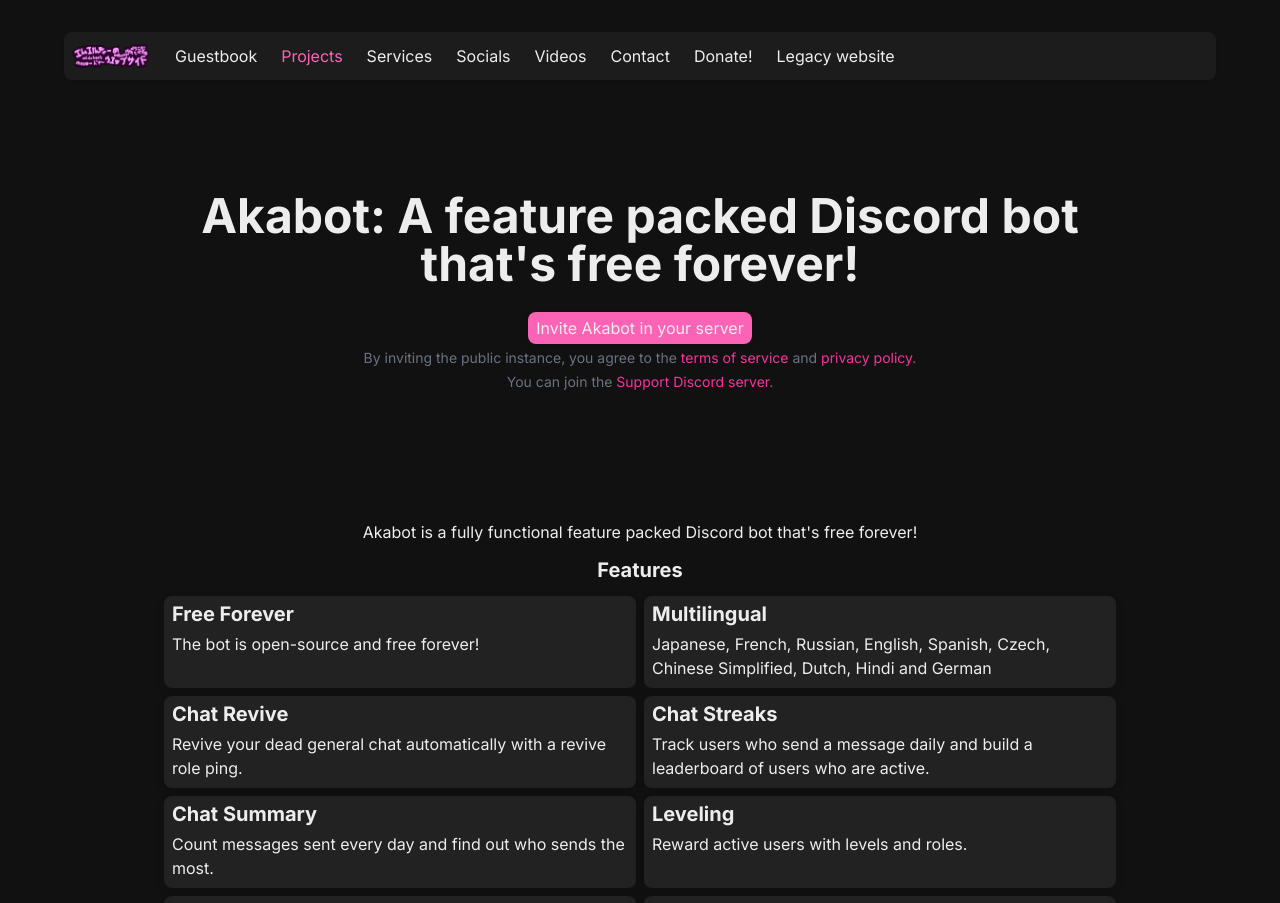
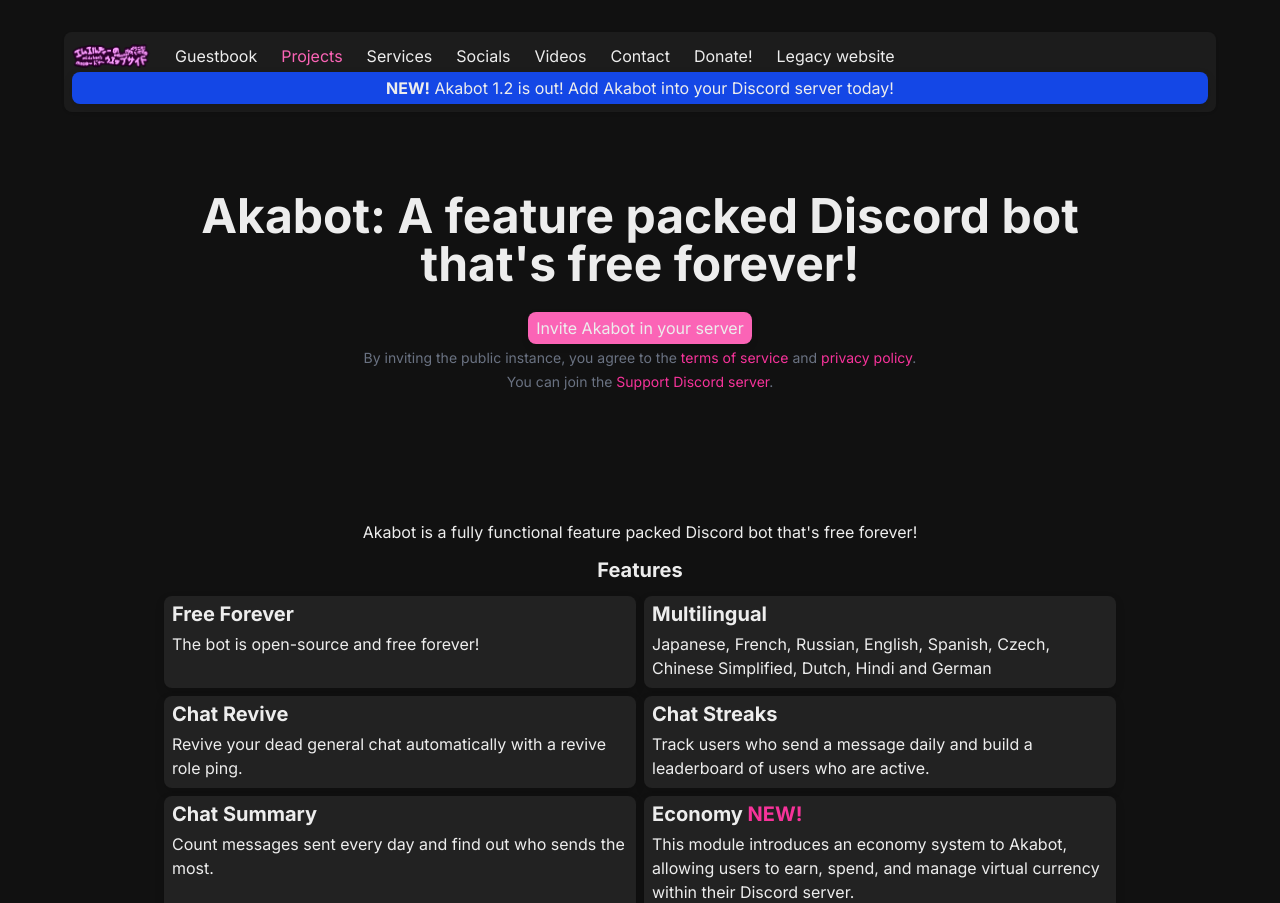
Before and after one commit to mldkyt/website-2025-07-15, a Next.js app: page /project/akabot in a window 1280 px wide. Shown: the top 903 px of the page. Built offline with nearby package versions, Linux system fonts and the light colour scheme; no server answers; the database is empty.

Commit message:
feat: Banner, update Akabot project

```diff
--- a/src/components/Generic/Header.tsx
+++ b/src/components/Generic/Header.tsx
@@ -65,6 +65,14 @@ export function Header(props: {
                     baseProps: props
                 })}
             </ul>
+
+            <Link href="/project/akabot">
+                <ul className="w-full bg-blue-700 p-1 rounded-lg drop-shadow-lg text-center">
+                    <span>
+                        <strong>NEW!</strong> Akabot 1.2 is out! Add Akabot into your Discord server today!
+                    </span>
+                </ul>
+            </Link>
         </header>
     )
 }
--- a/src/pages/project/akabot.tsx
+++ b/src/pages/project/akabot.tsx
@@ -47,9 +47,9 @@ function FeatureList(props: { children: ReactNode }) {
     </div>
 }
 
-function Feature(props: { title: string, body: string }) {
+function Feature(props: { title: string, body: string, newFeat?: boolean }) {
     return <div className={'m-1 bg-[#222] drop-shadow-lg rounded-lg p-2 py-1'}>
-        <h3 className={'text-xl font-bold'}>{props.title}</h3>
+        <h3 className={'text-xl font-bold'}>{props.title} {props.newFeat === true && <span className="text-pink-500">NEW!</span>}</h3>
         <p>{props.body}</p>
     </div>
 }
@@ -101,9 +101,11 @@ export default function Akabot(props: InferGetServerSidePropsType<typeof getServ
                              body={'Track users who send a message daily and build a leaderboard of users who are active.'}/>
                     <Feature title={'Chat Summary'}
                              body={'Count messages sent every day and find out who sends the most.'}/>
+                    <Feature title="Economy" body="This module introduces an economy system to Akabot, allowing users to earn, spend, and manage virtual currency within their Discord server." newFeat />
                     <Feature title={'Leveling'} body={'Reward active users with levels and roles.'}/>
                     <Feature title={'Logging'}
                              body={'Log moderation actions, message edits, message deletes, and more.'}/>
+                    <Feature title="Message Time Capsule" body="This module allows users to schedule messages, reminders, and collection messages in Discord servers and DMs." newFeat />
                     <Feature title={'Moderation'} body={'Kick, ban, mute up to 28 days, warn'}/>
                     <Feature title={'Automod Actions'}
                              body={'Perform moderator actions when an automod rule gets triggered.'}/>
```
